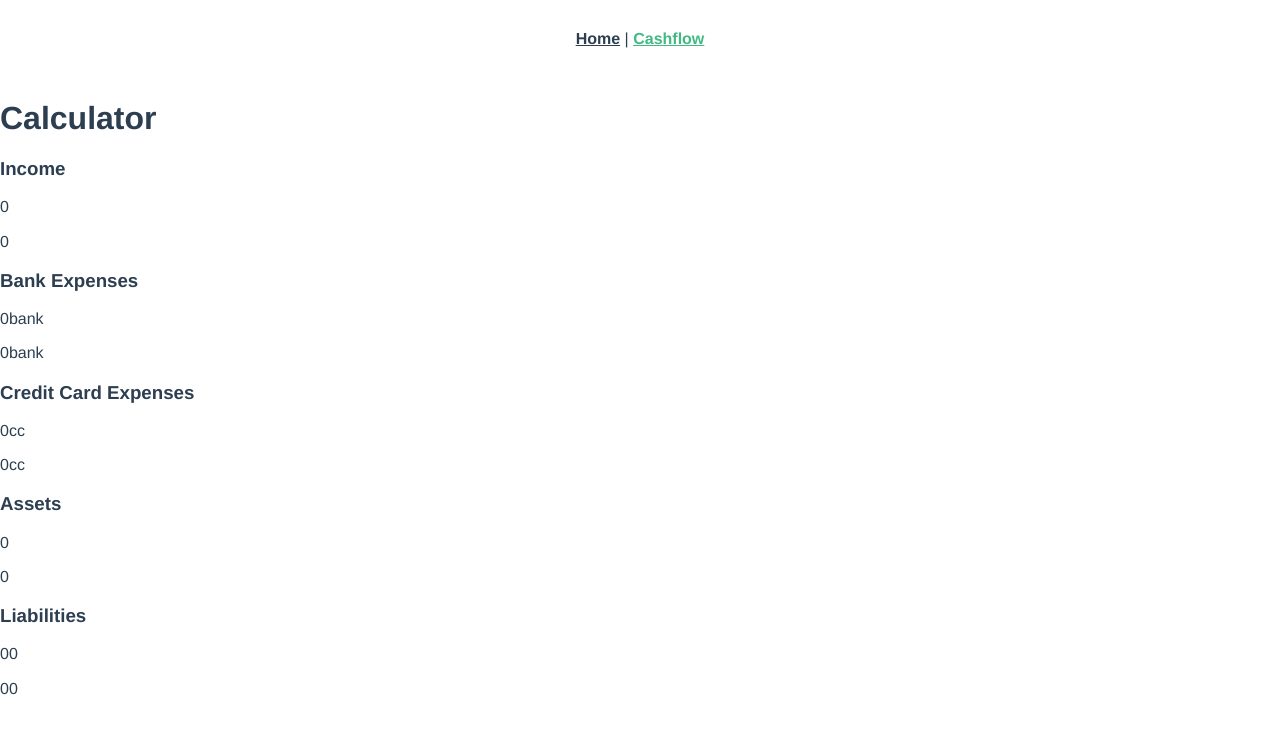
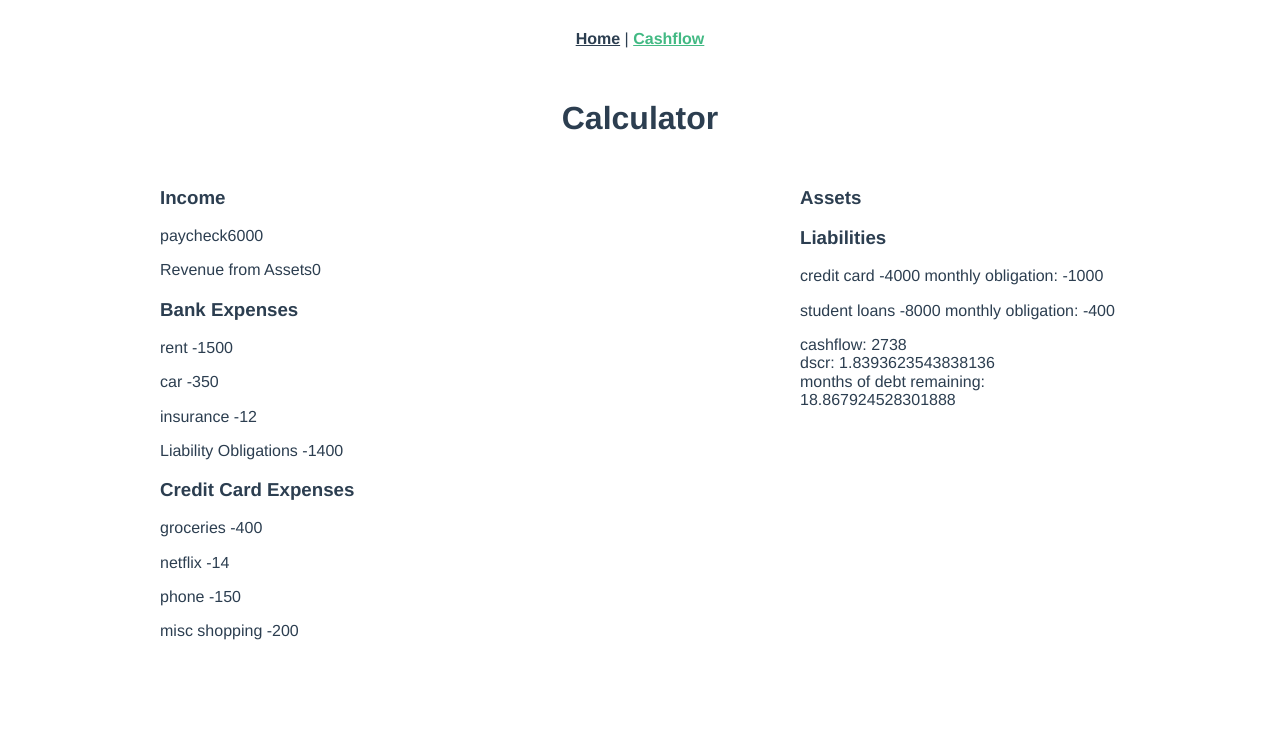
Before and after one commit to dudo/budget, a Vue app: page /cashflow in a window 1280 px wide. Shown: the top 732 px of the page. Built offline with nearby package versions, Linux system fonts and the light colour scheme.

Commit message:
values are calculating correctly at this point.

```diff
--- a/src/components/calculator/Asset.vue
+++ b/src/components/calculator/Asset.vue
@@ -1,10 +1,16 @@
 <template>
   <div class="entry asset">
-    <p><span>{{ name }}</span><span>{{ value }}</span></p>
+    <p>
+      <span>{{ name }}</span> <span>{{ value }}</span>
+      monthly revenue: <span>{{ monthlyRevenueValue }}</span>
+    </p>
+    <form action=""/>
   </div>
 </template>
 
 <script>
+import { mapMutations } from 'vuex';
+
 export default {
   name: 'Asset',
   props: {
@@ -16,18 +22,19 @@ export default {
       type: Number,
       default: 0,
     },
-    monthly_return_type: {
+    monthlyRevenueType: {
       type: Number,
       default: 0,
     },
-    monthly_return_type_enum: {
-      type: Object,
-      default: () => Object.freeze({ dollars: 0, percent: 1 }),
-    },
-    monthly_return_value: {
+    monthlyRevenueValue: {
       type: Number,
       default: 0,
     },
+  },
+  methods: {
+    ...mapMutations([
+
+    ]),
   },
 };
 </script>
--- a/src/components/calculator/Calculator.vue
+++ b/src/components/calculator/Calculator.vue
@@ -1,28 +1,178 @@
 <template>
-  <div class="calculator">
-    <Column
-      :sections="[
-        {title: 'Income', dataKey: 'incomes'},
-        {title: 'Bank Expenses', dataKey: 'expenses_bank'},
-        {title: 'Credit Card Expenses', dataKey: 'expenses_cc'},]"/>
-    <Column
-      :sections="[
-        {title: 'Assets', dataKey: 'assets'},
-        {title: 'Liabilities', dataKey: 'liabilities'},]"/>
+  <div class='calculator'>
+    <div class='wrapper'>
+      <div class='column'>
+        <Section
+          v-for="section in incomeStatement"
+          v-bind="section"
+          :key="section.dataKey" />
+      </div>
+      <div class='column'>
+        <Section
+          v-for="section in balanceSheet"
+          v-bind="section"
+          :key="section.dataKey" />
+        <div>cashflow: {{ cashFlow }}</div>
+        <div>dscr: {{ dscr }}</div>
+        <div>months of debt remaining: {{ monthsOfDebtRemaining }}</div>
+      </div>
+    </div>
   </div>
 </template>
 
 <script>
-import Column from '@/components/calculator/Column.vue';
+import Section from '@/components/calculator/Section.vue';
+import { mapState } from 'vuex';
 
 export default {
   name: 'Calculator',
   components: {
-    Column,
+    Section,
+  },
+  methods: {
+
+  },
+  computed: {
+    balanceSheetEnum() {
+      return Object.freeze({ dollars: 0, percent: 1 });
+    },
+    liabilityExpense() {
+      return {
+        name: 'Liability Obligations',
+        value: Math.min(this.liabilityObligations, this.creditCardObligations),
+        type: 'bank',
+      };
+    },
+    assetIncome() {
+      return {
+        name: 'Revenue from Assets',
+        value: this.assetRevenue,
+      };
+    },
+    assetRevenue() {
+      const values = [];
+      this.assets.forEach((x) => {
+        switch (x.monthlyRevenueType) {
+          case this.balanceSheetEnum.dollars:
+            values.push(x.monthlyRevenueValue);
+            break;
+          case this.balanceSheetEnum.percent:
+            values.push(x.monthlyRevenueValue * x.value);
+            break;
+          default:
+            values.push(0);
+        }
+      });
+      return values
+        .reduce((a, b) => a + b, 0);
+    },
+    liabilityObligations() {
+      const values = [];
+      this.liabilities.forEach((x) => {
+        switch (x.monthlyObligationType) {
+          case this.balanceSheetEnum.dollars:
+            values.push(x.monthlyObligationValue);
+            break;
+          case this.balanceSheetEnum.percent:
+            values.push(x.monthlyObligationValue * x.value);
+            break;
+          default:
+            values.push(0);
+        }
+      });
+      return values
+        .reduce((a, b) => a + b, 0);
+    },
+    creditCardObligations() {
+      return this.expenses
+        .filter(x => x.type === 'cc')
+        .reduce((acc, x) => acc + x.value, 0);
+    },
+    totals() {
+      return {
+        income: this.incomes
+          .reduce((acc, x) => acc + x.value, 0) + this.assetRevenue,
+        expensesBank: this.expenses
+          .filter(x => x.type === 'bank')
+          .reduce((acc, x) => acc + x.value, 0) + this.liabilityObligations,
+        expensesCc: this.expenses
+          .filter(x => x.type === 'cc')
+          .reduce((acc, x) => acc + x.value, 0),
+        assets: this.assets
+          .reduce((acc, x) => acc + x.value, 0),
+        liabilities: this.liabilities
+          .reduce((acc, x) => acc + x.value, 0),
+      };
+    },
+    cashFlow() {
+      return this.totals.income + this.totals.expensesBank;
+    },
+    dscr() {
+      return this.totals.income / -this.totals.expensesBank;
+    },
+    monthsOfDebtRemaining() {
+      return this.totals.liabilities / (this.liabilityObligations - this.creditCardObligations);
+    },
+    incomeStatement() {
+      return [
+        {
+          title: 'Income',
+          dataKey: 'incomes',
+          entries: this.incomes
+            .concat([this.assetIncome]),
+        },
+        {
+          title: 'Bank Expenses',
+          dataKey: 'expensesBank',
+          entries: this.expenses
+            .filter(x => x.type === 'bank')
+            .concat([this.liabilityExpense]),
+        },
+        {
+          title: 'Credit Card Expenses',
+          dataKey: 'expensesCc',
+          entries: this.expenses
+            .filter(x => x.type === 'cc'),
+        },
+      ];
+    },
+    balanceSheet() {
+      return [
+        {
+          title: 'Assets',
+          dataKey: 'assets',
+          entries: this.assets,
+        },
+        {
+          title: 'Liabilities',
+          dataKey: 'liabilities',
+          entries: this.liabilities,
+        },
+      ];
+    },
+    ...mapState([
+      'incomes',
+      'expenses',
+      'assets',
+      'liabilities',
+    ]),
   },
 };
 </script>
 
 <style scoped>
-
+.wrapper {
+  display: grid;
+  grid-template-columns: 1fr;
+}
+@media (min-width: 1000px) {
+  .wrapper {
+    grid-template-columns: repeat(2, 1fr);
+  }
+}
+.column {
+  width: 50%;
+  margin: 10px auto;
+  float: left;
+}
 </style>
--- a/src/components/calculator/Column.vue
+++ /dev/null
@@ -1,29 +0,0 @@
-<template>
-  <div class="column">
-    <Section
-      v-for="section in sections"
-      v-bind="section"
-      :key="section.dataKey" />
-  </div>
-</template>
-
-<script>
-import Section from '@/components/calculator/Section.vue';
-
-export default {
-  name: 'Column',
-  props: {
-    sections: {
-      type: Array,
-      default: () => [],
-    },
-  },
-  components: {
-    Section,
-  },
-};
-</script>
-
-<style scoped>
-
-</style>
--- a/src/components/calculator/Expense.vue
+++ b/src/components/calculator/Expense.vue
@@ -1,6 +1,8 @@
 <template>
   <div class="entry expense">
-    <p><span>{{ name }}</span><span>{{ value }}</span><span>{{ type }}</span></p>
+    <p>
+      <span>{{ name }}</span> <span>{{ value }}</span>
+    </p>
   </div>
 </template>
 
--- a/src/components/calculator/Liability.vue
+++ b/src/components/calculator/Liability.vue
@@ -1,10 +1,15 @@
 <template>
   <div class="entry liability">
-    <p><span>{{ name }}</span><span>{{ value }}</span><span>{{ monthly_obligation }}</span></p>
+    <p>
+      <span>{{ name }}</span> <span>{{ value }}</span>
+      monthly obligation: <span>{{ monthlyObligationValue }}</span>
+    </p>
   </div>
 </template>
 
 <script>
+import { mapMutations } from 'vuex';
+
 export default {
   name: 'Liability',
   props: {
@@ -16,10 +21,19 @@ export default {
       type: Number,
       default: 0,
     },
-    monthly_obligation: {
+    monthlyObligationType: {
       type: Number,
       default: 0,
     },
+    monthlyObligationValue: {
+      type: Number,
+      default: 0,
+    },
+  },
+  methods: {
+    ...mapMutations([
+
+    ]),
   },
 };
 </script>
--- a/src/components/calculator/Section.vue
+++ b/src/components/calculator/Section.vue
@@ -10,8 +10,7 @@
       v-if="dataKey.startsWith('expenses')"
       v-for="(entry, index) in entries"
       v-bind="entry"
-      :key="index"
-      :type="dataKey.split('_')[dataKey.split('_').length - 1]" />
+      :key="index" />
     <Asset
       v-if="dataKey === 'assets'"
       v-for="(entry, index) in entries"
@@ -42,6 +41,10 @@ export default {
       type: String,
       default: '',
     },
+    entries: {
+      type: Array,
+      default: () => [],
+    },
   },
   components: {
     Income,
@@ -49,13 +52,6 @@ export default {
     Asset,
     Liability,
   },
-  computed: {
-    entries(dataKey) {
-      // TODO
-      // return this.$store.entries[dataKey];
-      return [{}, {}];
-    },
-  },
 };
 </script>
 
--- a/src/store.js
+++ b/src/store.js
@@ -12,7 +12,28 @@ const vuexPersist = new VuexPersist({
 export default new Vuex.Store({
   plugins: [vuexPersist.plugin],
   state: {
-
+    incomes: [{ name: 'paycheck', value: 6000 }],
+    expenses: [
+      { name: 'rent', value: -1500, type: 'bank' },
+      { name: 'car', value: -350, type: 'bank' },
+      { name: 'insurance', value: -12, type: 'bank' },
+      { name: 'groceries', value: -400, type: 'cc' },
+      { name: 'netflix', value: -14, type: 'cc' },
+      { name: 'phone', value: -150, type: 'cc' },
+      { name: 'misc shopping', value: -200, type: 'cc' },
+    ],
+    assets: [
+    // {name: 'name4', value: 10000, monthlyRevenueType: 0, monthlyRevenueValue: 1000,},
+    // {name: 'name6', value: 100000, monthlyRevenueType: 1, monthlyRevenueValue: 0.15,}
+    ],
+    liabilities: [
+      {
+        name: 'credit card', value: -4000, monthlyObligationType: 0, monthlyObligationValue: -1000,
+      },
+      {
+        name: 'student loans', value: -8000, monthlyObligationType: 0, monthlyObligationValue: -400,
+      },
+    ],
   },
   mutations: {
 
--- a/src/views/Cashflow.vue
+++ b/src/views/Cashflow.vue
@@ -19,5 +19,7 @@ export default {
 
 <!-- Add "scoped" attribute to limit CSS to this component only -->
 <style scoped>
-
+h1 {
+  text-align: center;
+}
 </style>
```
